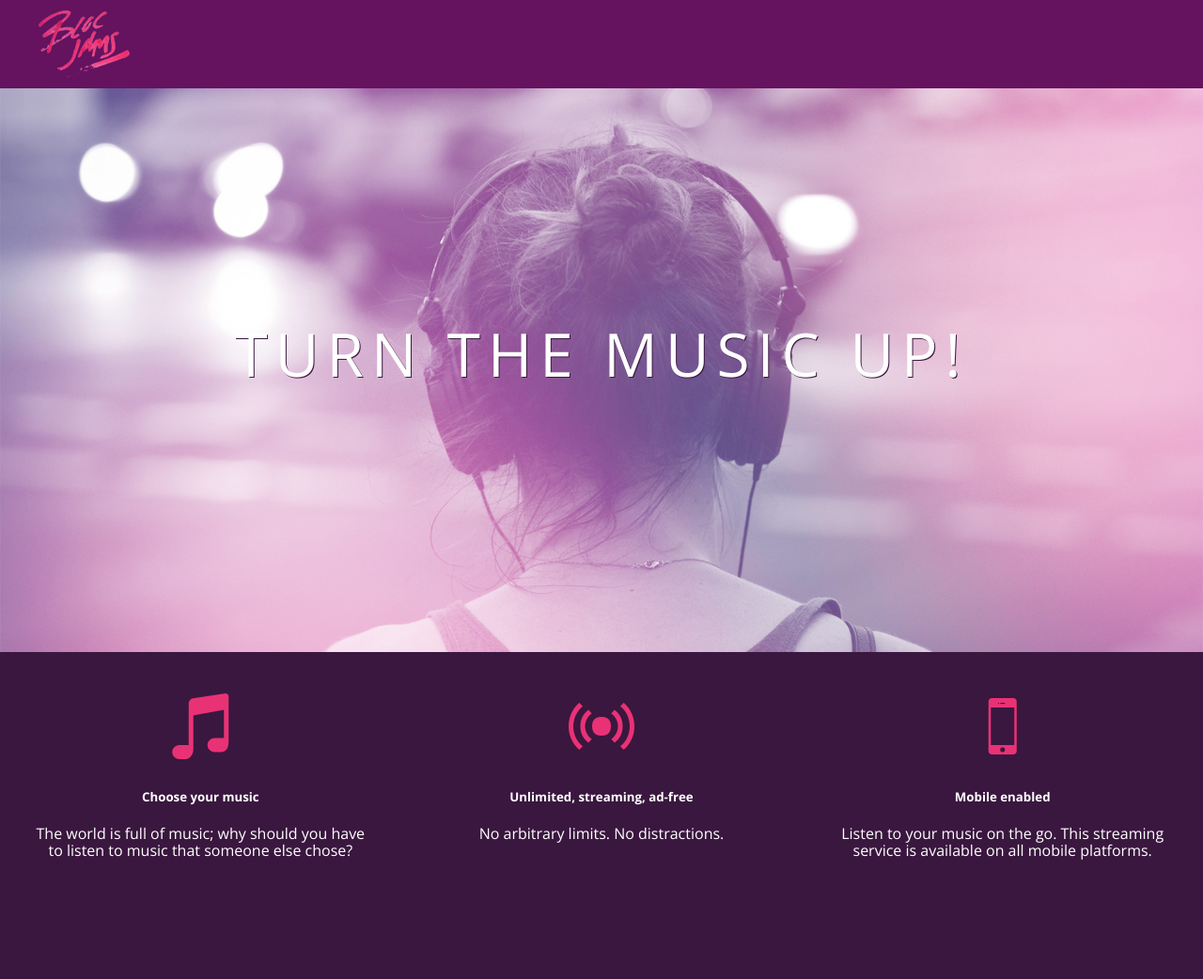
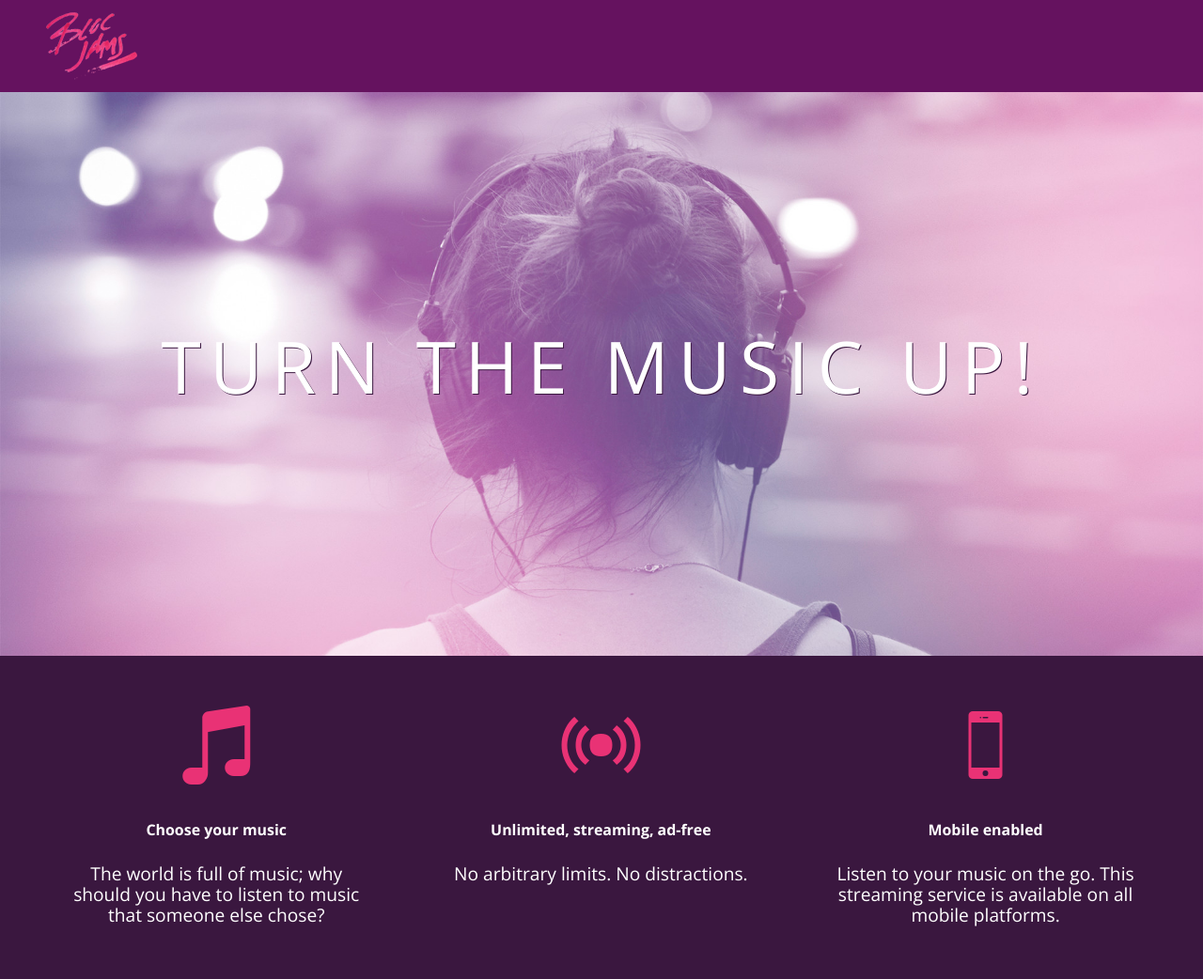
Before and after one commit to hoffyboy/bloc-jams, a plain HTML site: page index.html in a window 1280 px wide. Shown: the whole page at 94% size. Before the commit the page ends 963 px from the top, so only its background shows below. Drawn offline with nearby package versions, Linux system fonts and the light colour scheme.

Commit message:
checkpoint 04 complete

```diff
--- a/index.html
+++ b/index.html
@@ -6,7 +6,7 @@
          <link rel="stylesheet" type="text/css" href="http://code.ionicframework.com/ionicons/2.0.1/css/ionicons.min.css">
          <link rel="stylesheet" type="text/css" href="styles/normalize.css">
          <link rel="stylesheet" type="text/css" href="styles/main.css">
-         <link
+         <link rel="stylesheet" type="text/css" href="styles/landing.css">
      </head>
      <body class="landing">
          <nav class="navbar"> <!-- navigation bar -->
@@ -15,18 +15,18 @@
          <section class="hero-content"> <!-- hero content -->
              <h1 class="hero-title">Turn the music up!</h1>
          </section>
-         <section class="selling-points"> <!-- selling points -->
-             <div class="point">
+         <section class="selling-points container"> <!-- selling points -->
+             <div class="point column third">
                  <span class="ion-music-note"></span>
                  <h5 class="point-title">Choose your music</h5>
                  <p class="point-description">The world is full of music; why should you have to listen to music that someone else chose?</p>
              </div>
-             <div class="point">
+             <div class="point column third">
                  <span class="ion-radio-waves"></span>
                  <h5 class="point-title">Unlimited, streaming, ad-free</h5>
                  <p class="point-description">No arbitrary limits. No distractions.</p>
              </div>
-             <div class="point">
+             <div class="point column third">
                  <span class="ion-iphone"></span>
                  <h5 class="point-title">Mobile enabled</h5>
                  <p class="point-description">Listen to your music on the go. This streaming service is available on all mobile platforms.</p>
--- /dev/null
+++ b/styles/landing.css
@@ -0,0 +1,55 @@
+
+body.landing {
+    background-color: rgb(58,23,63);
+}
+
+.hero-content {
+    position: relative;
+    min-height: 600px;
+    background-image: url(../assets/images/bloc_jams_bg.jpg);
+    background-repeat: no-repeat;
+    background-position: center center;
+    background-size: cover;
+
+}
+
+.hero-content .hero-title {
+    position: absolute;
+    top: 40%;
+    -webkit-transform: translateY(-50%);
+    -moz-transform: translateY(-50%);
+    -ms-transform: translateY(-50%);
+    transform: translateY(-50%);
+    width: 100%;
+    text-align: center;
+    font-size: 4rem;
+    font-weight: 300;
+    text-transform: uppercase;
+    letter-spacing: 0.5rem;
+    text-shadow: 1px 1px 0px rgb(58,23,63)
+}
+
+.selling-points {
+    position: relative;
+    display: table;
+    width: 100%;
+}
+
+.point {
+    display: table-cell;
+    position: relative;
+    width: 33.3%;
+    padding: 2rem;
+    text-align: center;
+}
+
+.point .point-title {
+    font-size 1.25rem;
+}
+
+.ion-music-note,
+.ion-radio-waves,
+.ion-iphone {
+    color: rgb(233,50,117);
+    font-size: 5rem;
+}
--- a/styles/main.css
+++ b/styles/main.css
@@ -1,3 +1,9 @@
+*, *::before, *::after {
+    -moz-box-sizing: border-box;
+    -webkit-box-sizing: border-box;
+    box-sizing: border-box;
+}
+
 html {
     height: 100%;
     font-size: 100%;
@@ -9,70 +15,33 @@ body {
     min-height: 100%;
 }
 
-body.landing {
-    background-color: rgb(58,23,63);
-}
-
 .navbar {
     padding: 0.5rem;
     background-color: rgb(101,18,95);
 }
 
-.navbar .logo {
+.navbar > .logo {
     position: relative;
     left: 2rem;
 }
 
-.hero-content {
-    position: relative;
-    min-height: 600px;
-    background-image: url(../assets/images/bloc_jams_bg.jpg);
-    background-repeat: no-repeat;
-    background-position: center center;
-    background-size: cover;
+.container {
+     margin: 0 auto;
+     max-width: 64rem;
+ }
 
+ /* Medium and small screens (640px) */
+ @media (min-width: 640px) {
+   html { font-size: 112%; }
+ }
+
+.column {
+     float: left;
+     padding-left: 1rem;
+     padding-right: 1rem;
 }
 
-.hero-content .hero-title {
-    position: absolute;
-    top: 40%;
-    -webkit-transform: translateY(-50%);
-    -moz-transform: translateY(-50%);
-    -ms-transform: translateY(-50%);
-    transform: translateY(-50%);
-    width: 100%;
-    text-align: center;
-    font-size: 4rem;
-    font-weight: 300;
-    text-transform: uppercase;
-    letter-spacing: 0.5rem;
-    text-shadow: 1px 1px 0px rgb(58,23,63)
-}
-
-.selling-points {
-    position: relative;
-    display: table;
-    width: 100%;
-    -webkit-box-sizing: border-box;
-    -moz-box-sizing: border-box;
-    box-sizing: border-box;
-}
-
-.point {
-    display: table-cell;
-    position: relative;
-    width: 33.3%;
-    padding: 2rem;
-    text-align: center;
-}
-
-.point .point-title {
-    font-size 1.25rem;
-}
-
-.ion-music-note,
-.ion-radio-waves,
-.ion-iphone {
-    color: rgb(233,50,117);
-    font-size: 5rem;
-}
+ /* Large screens (1024px) */
+ @media (min-width: 1024px) {
+   html { font-size: 120%; }
+ }
```
